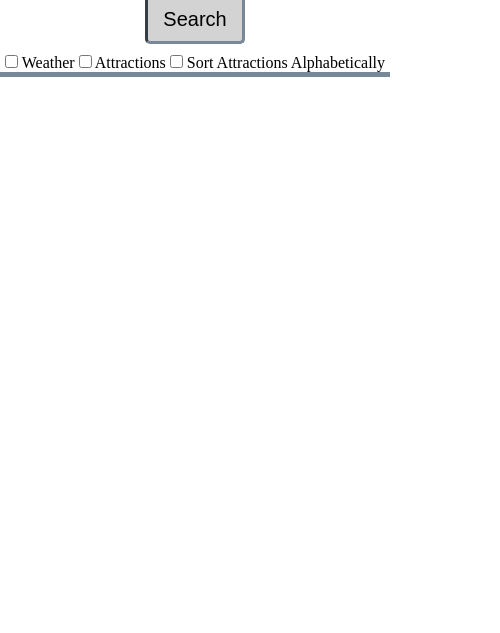
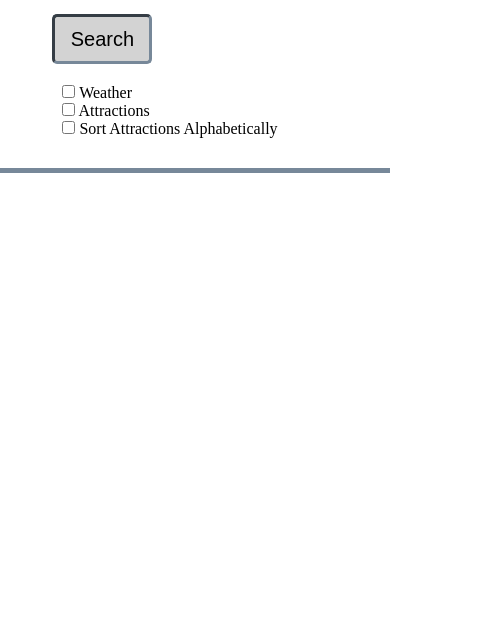
Before and after one commit to robertsorensen88/inlamningsuppgift2js, a plain HTML site: page index.html in a window 390 px wide. Shown: the part 211-844 px from the top of the page, 500 px wide, since content can reach past the window. Drawn offline with Linux system fonts and the light colour scheme.

Commit message:
style media menu

```diff
--- a/css/style.css
+++ b/css/style.css
@@ -15,13 +15,26 @@ header img{
   margin-right: 20px;
 }
 .input {
+
   text-align: center;
+
+  padding: 20px;
   border-top: 5px solid lightslategray;
   border-bottom: 5px solid lightslategray;
 }
+.input *{
+  margin-left: auto;
+  margin-right: auto;
+}
+.checkboxes{
+  float: right;
+  text-align: left;
+  padding-right: 50px;
+}
 #inputValue {
   height: 50px;
-  width: 500px;
+  width: 40%;
+  min-width: 10%;
   background-color: lightgray;
   font-size: 20px;
   border: none;
@@ -84,3 +97,16 @@ main {
   border: 2px solid lightslategray;
   border-radius: 5px;
 }
+@media screen and (max-width: 820px) {
+  .input{
+    display: flex;
+    flex-direction: column;
+    flex-wrap: wrap;
+    align-content: center;
+  }
+  .checkboxes{
+  margin: 10px;
+  text-align: left;
+
+}
+}
--- a/index.html
+++ b/index.html
@@ -15,19 +15,22 @@
     <div class="input">
       <input type="text" id="inputValue" placeholder="Get city info..." />
       <input type="submit" value="Search" id="btn" />
+      <div class="checkboxes">
         <div>
           <input type="checkbox" id="weather" />
           <label for="weather">Weather</label>
+        </div>
+        <div>
           <input type="checkbox" id="attraction" />
           <label for="attraction">Attractions</label>
+        </div>
+        <div>
           <input type="checkbox" id="sort" />
           <label for="sort">Sort Attractions Alphabetically</label>
         </div>
       </div>
-    <main class="content">
-
-
-    </main>
+    </div>
+    <main class="content"></main>
     <script>
       removeAttr();
     </script>
```
Lines whose indentation alone changed are shown as unchanged.
